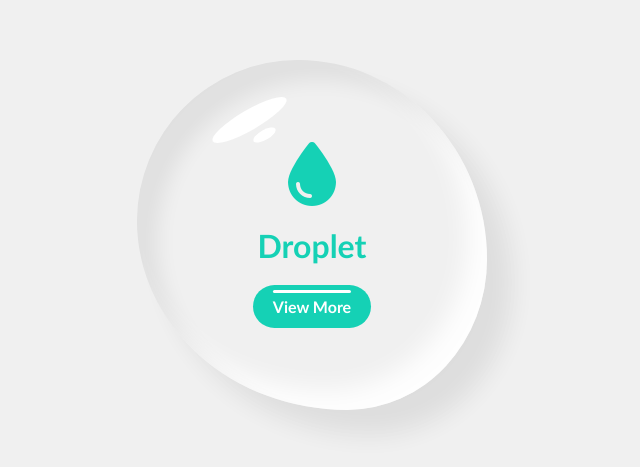
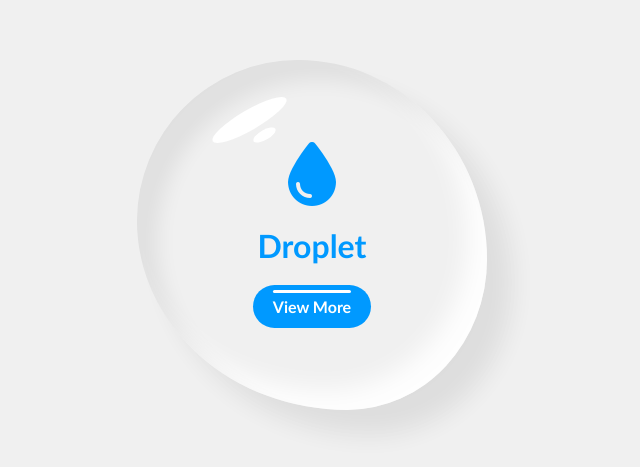
Before and after one commit to cielioqueiroz/page-form-login, a plain HTML site: page index.html in a window 1280 px wide. Shown: the part 165-632 px from the top of the page, without its empty margins (328-968 px from the left). Drawn offline with Linux system fonts and the light colour scheme.

Commit message:
mudando estilo da cor

```diff
--- a/css/style.css
+++ b/css/style.css
@@ -14,7 +14,7 @@ body {
 }
 
 :root {
-  --color: hsl(171, 82%, 45%);
+  --color: hsl(204, 100%, 50%);
 }
 
 .water {
```
